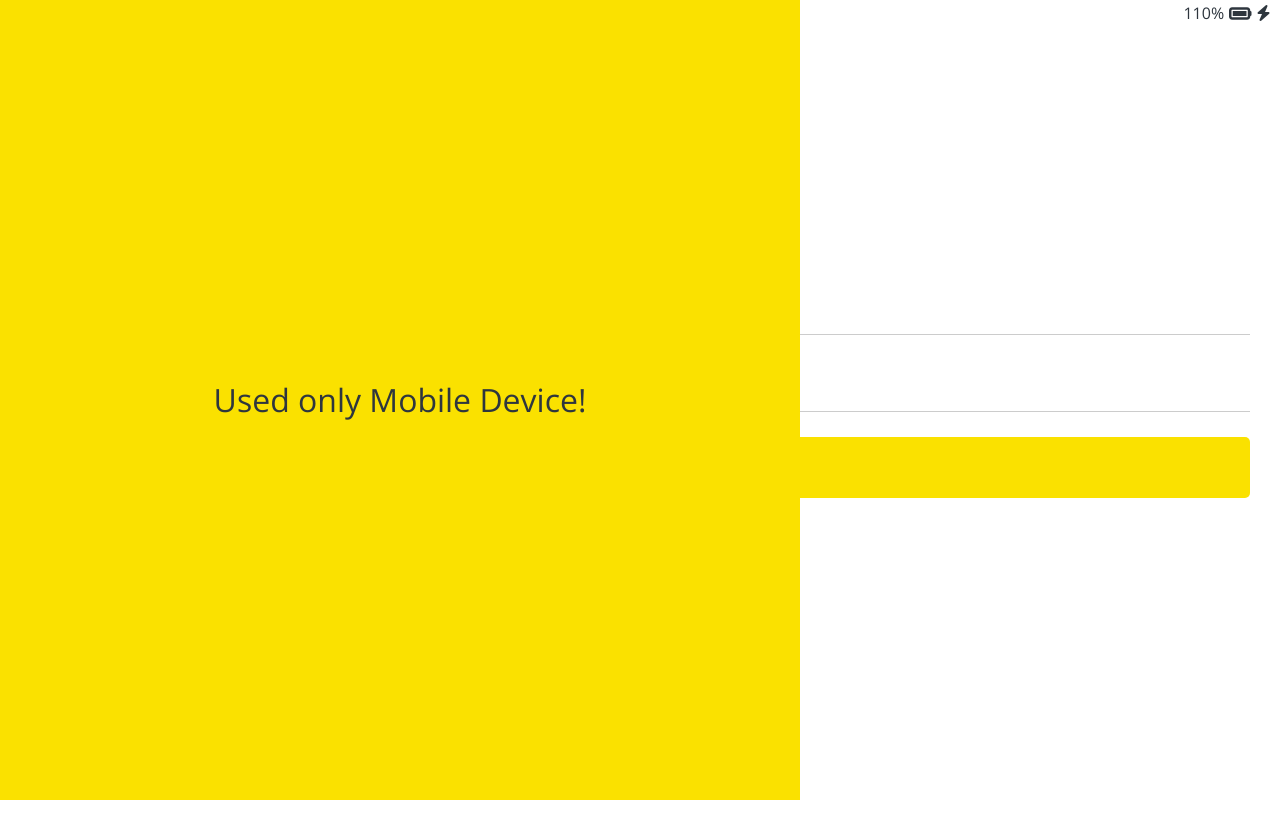
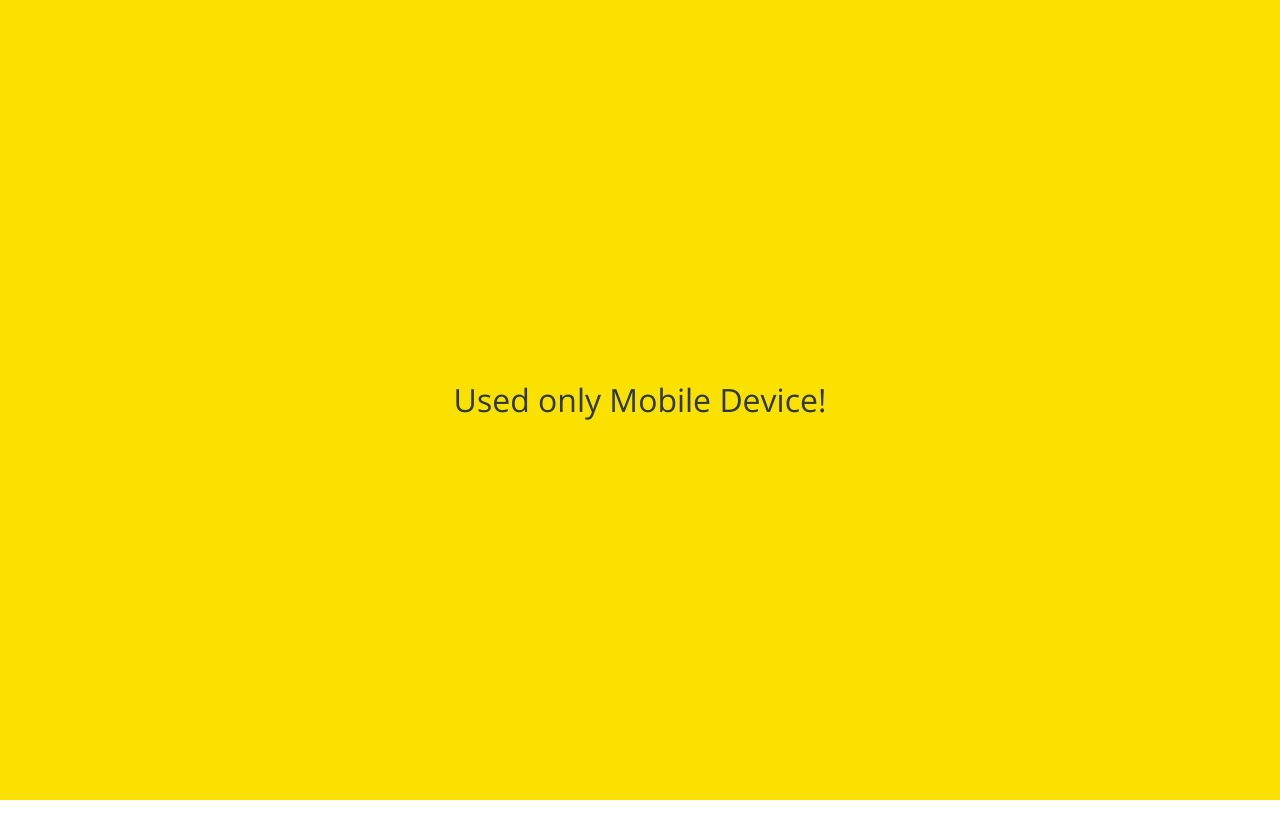
Before and after one commit to qkrtjddms587/kokoa-clone-2023, a plain HTML site: page index.html in a window 1280 px wide. Shown: the top 838 px of the page. Drawn offline with nearby package versions, Linux system fonts and the light colour scheme.

Commit message:
no-mobile content direction change

```diff
--- a/css/components/no-mobile.css
+++ b/css/components/no-mobile.css
@@ -2,9 +2,10 @@
     position: absolute;
     z-index: 99;
     height: 100vh;
-    width: 100vh;
+    width: 100%;
     background-color: var(--yellow);
     display: flex;
+    flex-direction: column;
     justify-content: center;
     align-items: center;
     font-size: 32px;
```
